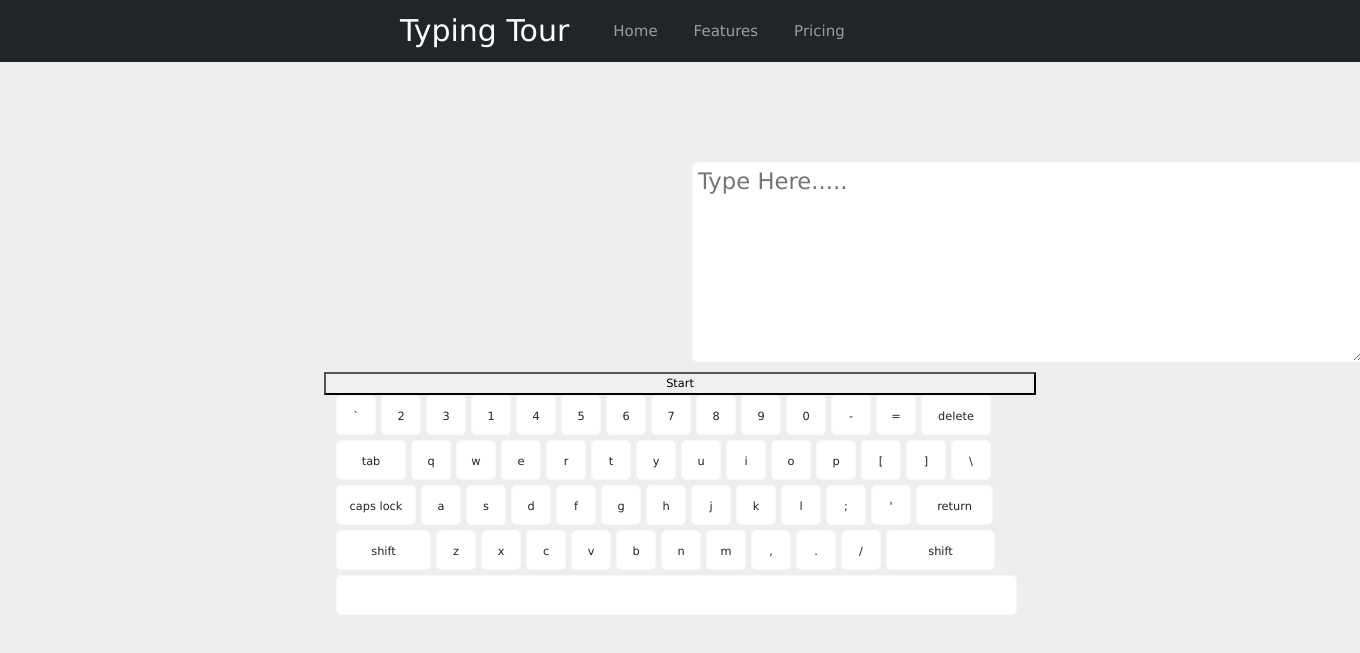
After one commit to omkar1728/Typing-Tour, a Django app: page /home/keyboard in a window 1360 px wide. The commit adds this page. Shown: the top 653 px of the page. Run offline with Django 3.2, Linux system fonts and the light colour scheme; some libraries are stand-ins or nearby versions.

Commit message:
made working link chain till keyboard

```diff
--- /dev/null
+++ b/TEMPLATE/keyboard.html
@@ -0,0 +1,293 @@
+<!DOCTYPE html PUBLIC "-//W3C//DTD XHTML 1.0 Strict//EN" "https://www.w3.org/TR/xhtml1/DTD/xhtml1-strict.dtd">
+<html xmlns="http://www.w3.org/1999/xhtml" xml:lang="en" lang="en">
+<head>
+	<meta http-equiv="Content-Type" content="text/html; charset=UTF-8" />
+
+	<title>Online Keyboard</title>
+	<!-- css -->
+  <link href="https://cdn.jsdelivr.net/npm/bootstrap@5.1.3/dist/css/bootstrap.min.css" rel="stylesheet" integrity="sha384-1BmE4kWBq78iYhFldvKuhfTAU6auU8tT94WrHftjDbrCEXSU1oBoqyl2QvZ6jIW3" crossorigin="anonymous">
+	<!-- <link rel="stylesheet" type="text/css" href="css/keyboard_style.css" /> -->
+
+	<!-- bootstrap scripts -->
+	<script src="https://cdn.jsdelivr.net/npm/bootstrap@5.1.3/dist/js/bootstrap.bundle.min.js" integrity="sha384-ka7Sk0Gln4gmtz2MlQnikT1wXgYsOg+OMhuP+IlRH9sENBO0LRn5q+8nbTov4+1p" crossorigin="anonymous"></script>
+
+</head>
+<body>
+	<!-- Nav Bar -->
+	<nav class="navbar navbar-expand-sm navbar-dark bg-dark">
+		<a href="#" class="navbar-brand mb-0 h1">Typing Tour</a>
+		<div class="collapse navbar-collapse" id="navbarNav">
+			<ul class="navbar-nav">
+				<li class="nav-item active">
+					<a href="#" class="nav-link">Home</a>
+				</li>
+				<li class="nav-item active">
+					<a href="#" class="nav-link">Features</a>
+				</li>
+				<li class="nav-item active">
+					<a href="#" class="nav-link">Pricing</a>
+				</li>
+			</ul>
+
+		</div>
+
+	</nav>
+<div id="container">
+	<!-- <textarea id="write" rows="6" cols="60"></textarea> -->
+	<div class="row">
+		<div class="col-lg-6">
+			<h2 id="msg"></h2>
+		<!-- <textarea name="myInput" id="write1"  cols="50" rows="15" minlength="15" maxlength="500" required></textarea> -->
+	  </div>
+		<div class="col-lg-6">
+			<textarea name="myInput" id="write2" cols="50" rows="15" placeholder="Type Here....." minlength="15" maxlength="500" required></textarea>
+		</div>
+		<button  id="btn" class="mainbtn" >Start</button>
+	</div>
+
+
+	<ul id="keyboard">
+		<li class="symbol"><span class="off">`</span><span class="on">~</span></li>
+		<li class="symbol"><span class="off">2</span><span class="on">@</span></li>
+		<li class="symbol"><span class="off">3</span><span class="on">#</span></li>
+		<li class="symbol"><span class="off">1</span><span class="on">!</span></li>
+		<li class="symbol"><span class="off">4</span><span class="on">$</span></li>
+		<li class="symbol"><span class="off">5</span><span class="on">%</span></li>
+		<li class="symbol"><span class="off">6</span><span class="on">^</span></li>
+		<li class="symbol"><span class="off">7</span><span class="on">&amp;</span></li>
+		<li class="symbol"><span class="off">8</span><span class="on">*</span></li>
+		<li class="symbol"><span class="off">9</span><span class="on">(</span></li>
+		<li class="symbol"><span class="off">0</span><span class="on">)</span></li>
+		<li class="symbol"><span class="off">-</span><span class="on">_</span></li>
+		<li class="symbol"><span class="off">=</span><span class="on">+</span></li>
+		<li class="delete lastitem">delete</li>
+		<li class="tab">tab</li>
+		<li class="letter">q</li>
+		<li class="letter">w</li>
+		<li class="letter">e</li>
+		<li class="letter">r</li>
+		<li class="letter">t</li>
+		<li class="letter">y</li>
+		<li class="letter">u</li>
+		<li class="letter">i</li>
+		<li class="letter">o</li>
+		<li class="letter">p</li>
+		<li class="symbol"><span class="off">[</span><span class="on">{</span></li>
+		<li class="symbol"><span class="off">]</span><span class="on">}</span></li>
+		<li class="symbol lastitem"><span class="off">\</span><span class="on">|</span></li>
+		<li class="capslock">caps lock</li>
+		<li class="letter">a</li>
+		<li class="letter">s</li>
+		<li class="letter">d</li>
+		<li class="letter">f</li>
+		<li class="letter">g</li>
+		<li class="letter">h</li>
+		<li class="letter">j</li>
+		<li class="letter">k</li>
+		<li class="letter">l</li>
+		<li class="symbol"><span class="off">;</span><span class="on">:</span></li>
+		<li class="symbol"><span class="off">'</span><span class="on">&quot;</span></li>
+		<li class="return lastitem">return</li>
+		<li class="left-shift">shift</li>
+		<li class="letter">z</li>
+		<li class="letter">x</li>
+		<li class="letter">c</li>
+		<li class="letter">v</li>
+		<li class="letter">b</li>
+		<li class="letter">n</li>
+		<li class="letter">m</li>
+		<li class="symbol"><span class="off">,</span><span class="on">&lt;</span></li>
+		<li class="symbol"><span class="off">.</span><span class="on">&gt;</span></li>
+		<li class="symbol"><span class="off">/</span><span class="on">?</span></li>
+		<li class="right-shift lastitem">shift</li>
+		<li class="space lastitem">&nbsp;</li>
+	</ul>
+</div>
+<!-- css inline -->
+<style media="screen">
+.navbar-brand{
+	font-size: 30px;
+	padding-left: 400px;
+	padding-top: 5px;
+}
+.nav-item{
+	padding-left: 20px;
+	font-size: 15px;
+}
+.nav-link{
+
+} */
+* {
+margin: 0;
+padding: 0;
+}
+body {
+font: 71%/1.5 Verdana, Sans-Serif;
+background: #eee;
+}
+#container {
+margin: 100px auto;
+width: 688px;
+}
+/* #write1 {
+margin: 0 0 5px;
+padding: 5px;
+width: 671px;
+height: 200px;
+font: 2em Verdana, Sans-Serif;
+background: #fff;
+border: 1px solid #f9f9f9;
+-moz-border-radius: 5px;
+-webkit-border-radius: 5px;
+} */
+#write2 {
+margin: 0 0 5px;
+padding: 5px;
+width: 671px;
+height: 200px;
+position: center;
+font: 2em Verdana, Sans-Serif;
+background: #fff;
+border: 1px solid #f9f9f9;
+border-radius: 10px 10ox 0 0;
+-moz-border-radius: 5px;
+-webkit-border-radius: 5px;
+}
+#keyboard {
+margin: 0;
+padding: 0;
+list-style: none;
+}
+	#keyboard li {
+	float: left;
+	margin: 0 5px 5px 0;
+	width: 40px;
+	height: 40px;
+	line-height: 40px;
+	text-align: center;
+	background: #fff;
+	border: 1px solid #f9f9f9;
+	-moz-border-radius: 5px;
+	-webkit-border-radius: 5px;
+	}
+		.capslock, .tab, .left-shift {
+		clear: left;
+		}
+			#keyboard .tab, #keyboard .delete {
+			width: 70px;
+			}
+			#keyboard .capslock {
+			width: 80px;
+			}
+			#keyboard .return {
+			width: 77px;
+			}
+			#keyboard .left-shift {
+			width: 95px;
+			}
+			#keyboard .right-shift {
+			width: 109px;
+			}
+		.lastitem {
+		margin-right: 0;
+		}
+		.uppercase {
+		text-transform: uppercase;
+		}
+		#keyboard .space {
+		clear: left;
+		width: 681px;
+		}
+		.on {
+		display: none;
+		}
+		#keyboard li:hover {
+		position: relative;
+		top: 1px;
+		left: 1px;
+		border-color: #e5e5e5;
+		cursor: pointer;
+		}
+
+</style>
+
+<script type="text/javascript" src="http://ajax.googleapis.com/ajax/libs/jquery/1.3.2/jquery.min.js"></script>
+<!-- scripts inline -->
+
+<script type="text/javascript">
+$(function(){
+	var $write = $('#write'),
+		shift = false,
+		capslock = false;
+
+	$('#keyboard li').click(function(){
+		var $this = $(this),
+			character = $this.html(); // If it's a lowercase letter, nothing happens to this variable
+
+		// Shift keys
+		if ($this.hasClass('left-shift') || $this.hasClass('right-shift')) {
+			$('.letter').toggleClass('uppercase');
+			$('.symbol span').toggle();
+
+			shift = (shift === true) ? false : true;
+			capslock = false;
+			return false;
+		}
+
+		// Caps lock
+		if ($this.hasClass('capslock')) {
+			$('.letter').toggleClass('uppercase');
+			capslock = true;
+			return false;
+		}
+
+		// Delete
+		if ($this.hasClass('delete')) {
+			var html = $write.html();
+
+			$write.html(html.substr(0, html.length - 1));
+			return false;
+		}
+
+		// Special characters
+		if ($this.hasClass('symbol')) character = $('span:visible', $this).html();
+		if ($this.hasClass('space')) character = ' ';
+		if ($this.hasClass('tab')) character = "\t";
+		if ($this.hasClass('return')) character = "\n";
+
+		// Uppercase letter
+		if ($this.hasClass('uppercase')) character = character.toUpperCase();
+
+		// Remove shift once a key is clicked.
+		if (shift === true) {
+			$('.symbol span').toggle();
+			if (capslock === false) $('.letter').toggleClass('uppercase');
+
+			shift = false;
+		}
+
+		// Add the character
+		$write.html($write.html() + character);
+	});
+});
+const setOfWords = ["this is typing tour website and it helps in your typing skills"];
+const msg = document.getElementById('msg');
+const write2 = document.getElementById('write2');
+let startTime, endTime;
+
+playGame = () =>{
+	let randomNumber = Math.floor(Math.random()*setOfWords.length);
+	msg.innerText = setOfWords[randomNumber];
+}
+
+btn.addEventListener('click', function(){
+	if (this.innerText == 'Start') {
+		write2.diabled = false;
+		playGame();
+
+	}
+})
+</script>
+<!-- <script type="text/javascript" src="js/keyboard_js.js"></script> -->
+</body>
+</html>
--- a/TEMPLATE/login.html
+++ b/TEMPLATE/login.html
@@ -9,7 +9,7 @@
             <form class="login_form">
                 <input type="text" placeholder="Name"/>
                 <input type="text" placeholder="Password"/>
-                <button><a href=""> Login </a></button>
+                <button><a href="{% url 'base' %}"> Login </a></button>
             </form>
             </div>
         </div>
--- a/TEMPLATE/register.html
+++ b/TEMPLATE/register.html
@@ -10,7 +10,7 @@
                 {% csrf_token %}
                 <input type="text" name = 'Username' placeholder="Username"/>
                 <input type="text" name = 'Password'placeholder="Password"/>
-                <button type="submit">Register</button>
+                <button type="submit"><a href="{% url 'login' %}">Register</a></button>
             </form>
             </div>
         </div>
--- a/clients/views.py
+++ b/clients/views.py
@@ -6,8 +6,6 @@ from clients.models import clients_model
 # Create your views here.
 
 def login_page(request):
-    username = request.POST.get('Username')
-    password = request.POST.get('Password')
     return render(request, 'login.html')
 
 def register_page(request):
--- a/home/urls.py
+++ b/home/urls.py
@@ -3,5 +3,7 @@ from django.urls import path
 from . import views
 
 urlpatterns = [
-    path('/',views.home)
+    path('/',views.home),
+    path('/base',views.base,name=  'base'),
+    path('/keyboard',views.keyboard,name='keyboard'),
 ]
--- a/home/views.py
+++ b/home/views.py
@@ -6,3 +6,9 @@ def home(request):
 
 def leaderboard(request):
     return render(request,'leaderboard.html')
+
+def base(request):
+    return render(request,'base.html')
+
+def keyboard(request):
+    return render(request,'keyboard.html')
--- /dev/null
+++ b/keyboard/urls.py
@@ -0,0 +1,6 @@
+from django.urls import path
+from . import views
+
+urlpatterns = [
+    path('/',views.keyboard,name='keyboard'),
+]
--- a/keyboard/views.py
+++ b/keyboard/views.py
@@ -1,3 +1,5 @@
 from django.shortcuts import render
 
 # Create your views here.
+def keyboard(request):
+    return render(request,'keyboard.html')
```
Also changed, not shown: TEMPLATE/base.html (added, +121 -0 lines), typingTour/urls.py (line endings or trailing spaces), 1 other file.
